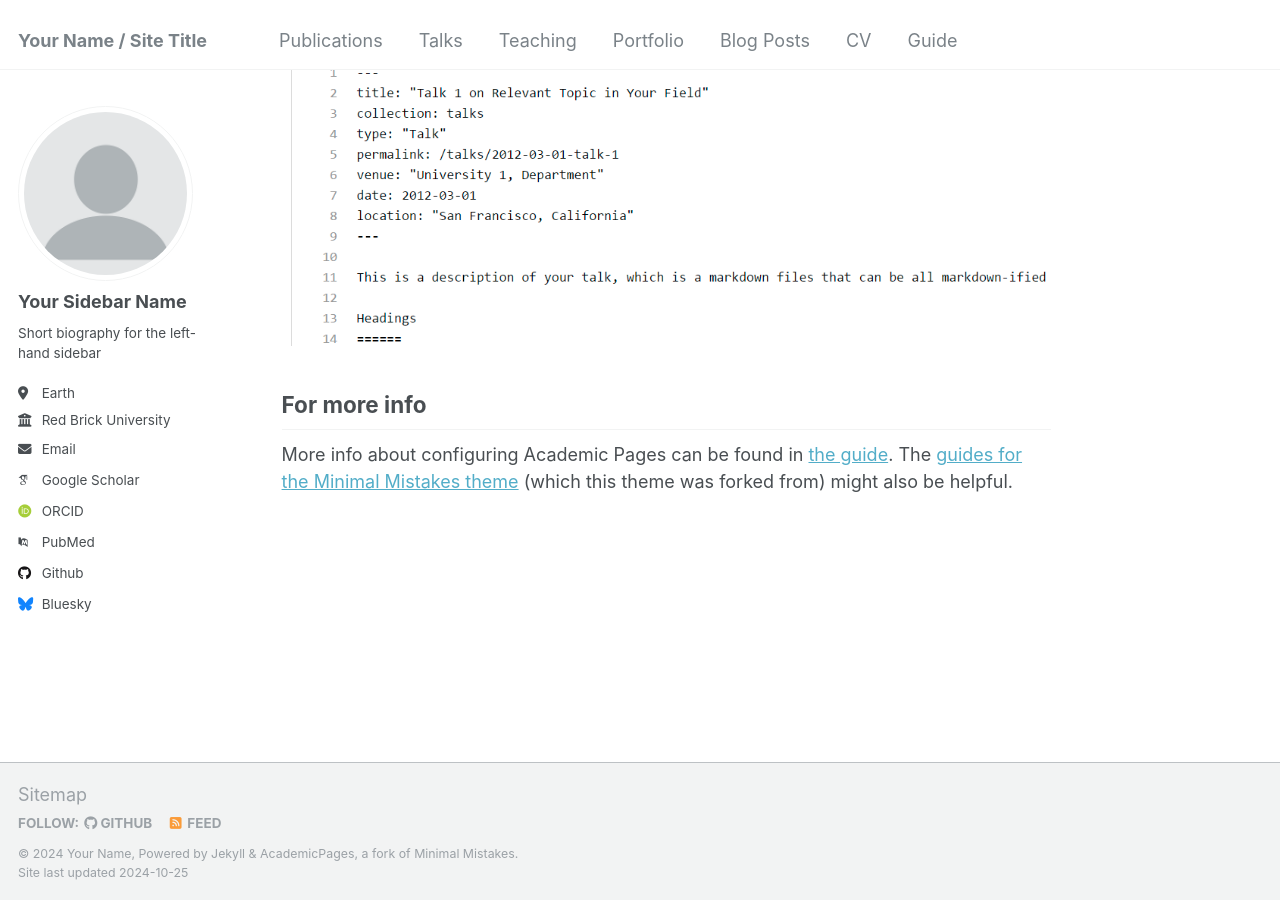
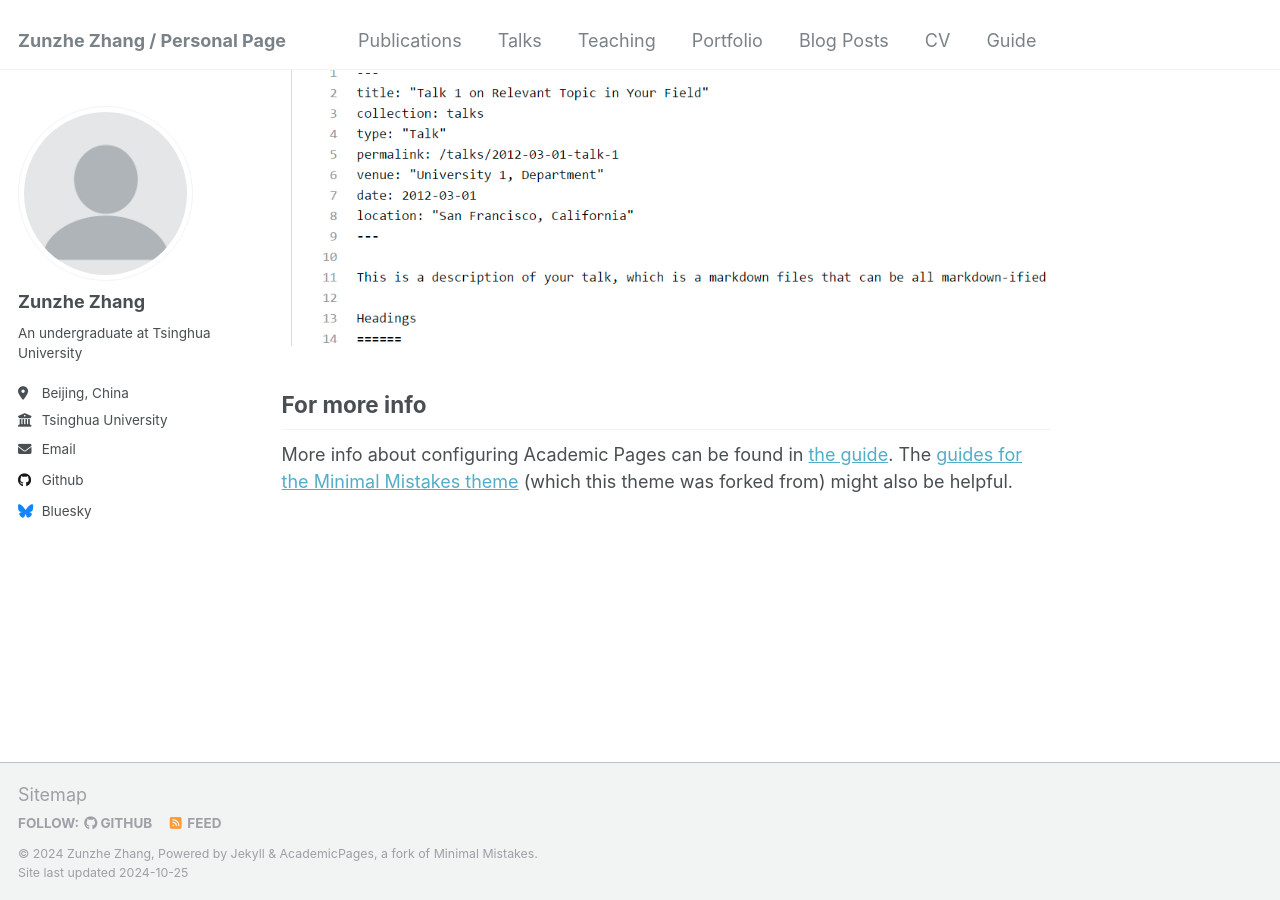
Before and after one commit to tuagoale/tuagoale.github.io, a Jekyll site: the page built from _pages/about.md, in a window 1280 px wide and 900 px high, scrolled down 2643 px. Built offline with Jekyll 4.4.1, drawn with Linux system fonts in a browser that asks for light colours; some web fonts are replaced.

Commit message:
change personal settings

```diff
--- a/_config.yml
+++ b/_config.yml
@@ -8,13 +8,13 @@
 
 # Basic Site Settings
 locale                   : "en-US"
-title                    : "Your Name / Site Title"
+title                    : "Zunzhe Zhang / Personal Page"
 title_separator          : "-"
-name                     : &name "Your Name"
-description              : &description "personal description"
-url                      : https://academicpages.github.io # the base hostname & protocol for your site e.g. "https://mmistakes.github.io"
+name                     : &name "Zunzhe Zhang"
+description              : &description "An undergraduate at Tsinghua University"
+url                      : https://tuagoale.github.io # the base hostname & protocol for your site e.g. "https://mmistakes.github.io"
 baseurl                  : "" # the subpath of your site, e.g. "/blog"
-repository               : "academicpages/academicpages.github.io"
+repository               : "tuagoale/tuagoale.github.io"
 
 # Site Author - The following control what appear as part of the author content on the side bar.
 #               If a field is blank the icon and link will not appear, otherwise it will be shown.
@@ -22,28 +22,28 @@ repository               : "academicpages/academicpages.github.io"
 author:
   # Biographic information
   avatar           : "profile.png"
-  name             : "Your Sidebar Name"
+  name             : "Zunzhe Zhang"
   pronouns         : # example: "she/her"
-  bio              : "Short biography for the left-hand sidebar"
-  location         : "Earth"
-  employer         : "Red Brick University"
+  bio              : "An undergraduate at Tsinghua University"
+  location         : "Beijing, China"
+  employer         : "Tsinghua University"
   uri              : # URL
-  email            : "none@example.org"
+  email            : "zhang-zz22@mails.tsinghua.edu.cn"
 
   # Academic websites
   arxiv            : # URL - Update with the correct link to your profile
-  googlescholar    : "https://scholar.google.com/citations?user=PS_CX0AAAAAJ"
+  googlescholar    :
   impactstory      : # URL
-  orcid            : "http://orcid.org/yourorcidurl"
+  orcid            :
   semantic         : # URL
-  pubmed           : "https://www.ncbi.nlm.nih.gov/pubmed/?term=john+snow"
+  pubmed           :
   researchgate     : # URL
 
   # Repositories and software development
   bitbucket        : # Username - Update with your username on the site
   codepen          : # Username
   dribbble         : # Username
-  github           : "academicpages"
+  github           : "hs-black"
   kaggle           : # Username
   stackoverflow    : # User number or user number and name (i.e., use "1" or "1/jeff-atwood")
 
```
